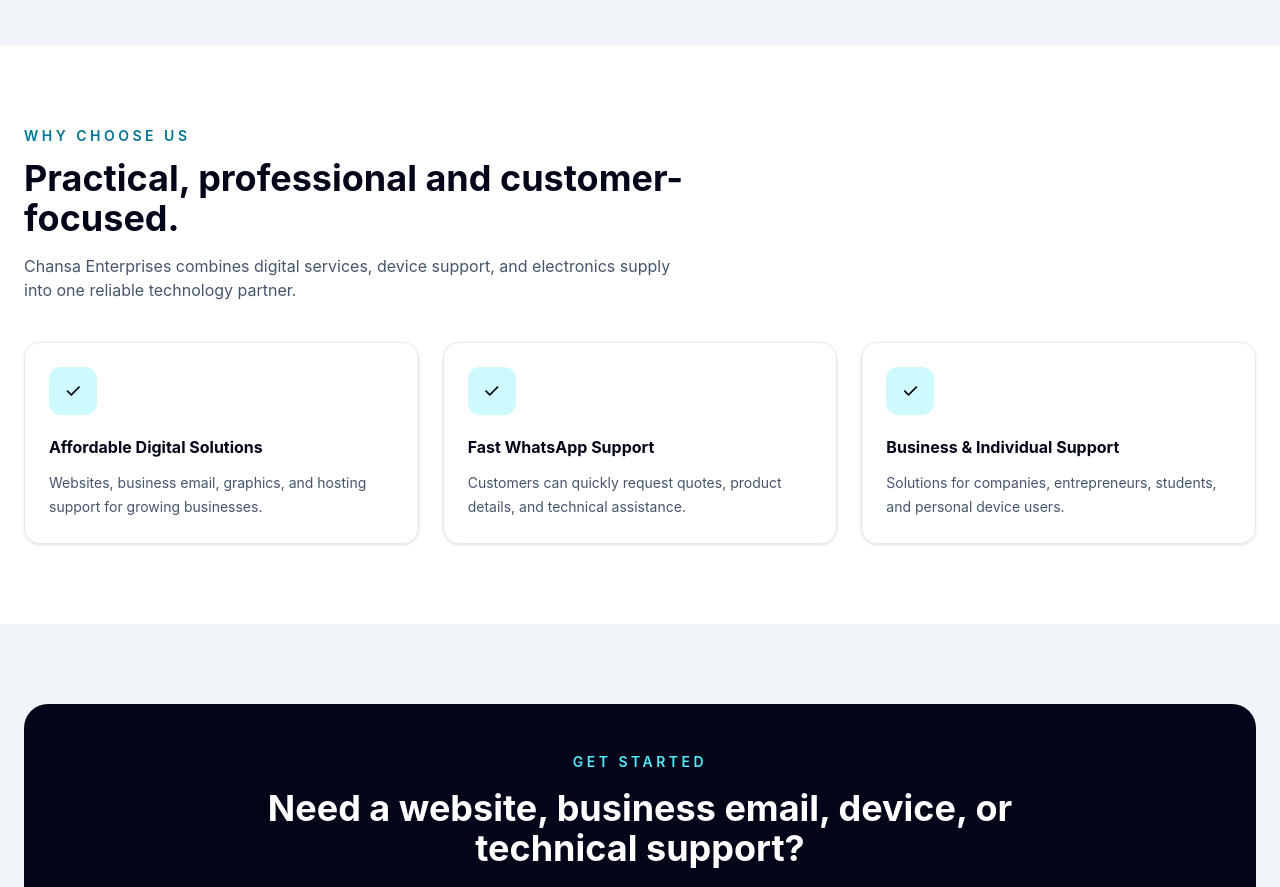
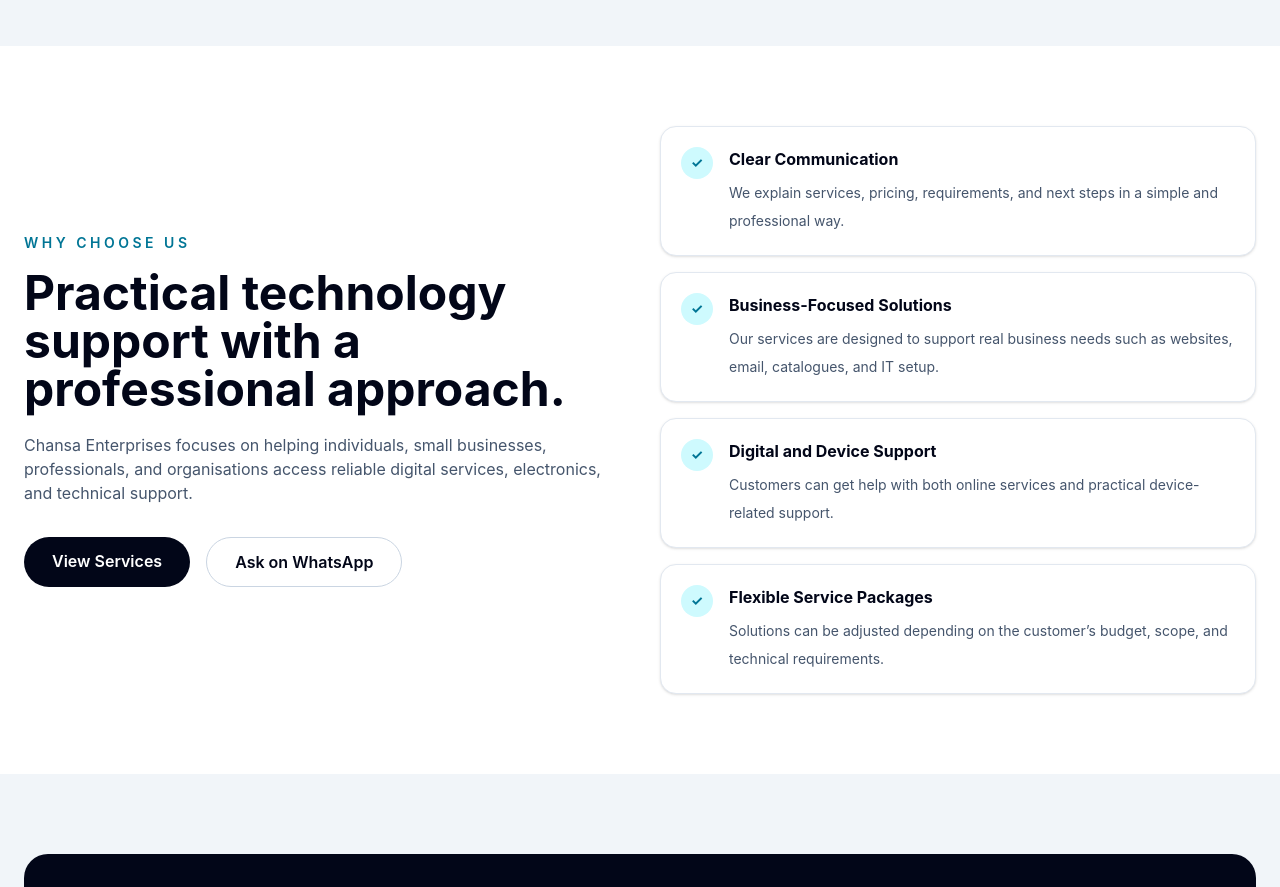
Before and after one commit to chansakelvin438-cloud/chansa-enterprises-website, a React (Vite) app: page / in a window 1280 px wide. Shown: the part 2780-3667 px from the top of the page. Built offline with nearby package versions, Linux system fonts and the light colour scheme.

Commit message:
Improve homepage trust section

```diff
--- a/src/pages/Home.jsx
+++ b/src/pages/Home.jsx
@@ -252,35 +252,75 @@
 
       <section className="bg-white px-6 py-20 text-slate-950">
   <div className="mx-auto max-w-7xl">
-          <div className="max-w-2xl">
+    <div className="grid gap-10 md:grid-cols-2 md:items-center">
+      <div>
         <p className="text-sm font-semibold uppercase tracking-[0.25em] text-cyan-700">
           Why Choose Us
         </p>
 
-            <h2 className="mt-3 text-3xl font-bold md:text-4xl">
-              Practical, professional and customer-focused.
+        <h2 className="mt-4 text-3xl font-bold md:text-5xl">
+          Practical technology support with a professional approach.
         </h2>
 
-            <p className="mt-4 text-slate-600">
-              Chansa Enterprises combines digital services, device support, and electronics
-              supply into one reliable technology partner.
+        <p className="mt-5 text-slate-600">
+          Chansa Enterprises focuses on helping individuals, small businesses,
+          professionals, and organisations access reliable digital services,
+          electronics, and technical support.
         </p>
+
+        <div className="mt-8 flex flex-col gap-4 sm:flex-row">
+          <a
+            href="/services"
+            className="rounded-full bg-slate-950 px-7 py-3 text-center font-semibold text-white hover:bg-slate-800"
+          >
+            View Services
+          </a>
+
+          <a
+            href="https://wa.me/260967644528?text=Hello%20Chansa%20Enterprises,%20I%20would%20like%20to%20ask%20about%20your%20services."
+            className="rounded-full border border-slate-300 px-7 py-3 text-center font-semibold text-slate-950 hover:bg-slate-100"
+          >
+            Ask on WhatsApp
+          </a>
+        </div>
       </div>
 
-          <div className="mt-10 grid gap-6 md:grid-cols-3">
+      <div className="grid gap-4">
         {[
-              ['Affordable Digital Solutions', 'Websites, business email, graphics, and hosting support for growing businesses.'],
-              ['Fast WhatsApp Support', 'Customers can quickly request quotes, product details, and technical assistance.'],
-              ['Business & Individual Support', 'Solutions for companies, entrepreneurs, students, and personal device users.'],
-            ].map(([title, text]) => (
-              <div key={title} className="rounded-2xl border border-slate-200 p-6 shadow-sm transition hover:-translate-y-1 hover:shadow-lg">
-                <div className="mb-5 flex h-12 w-12 items-center justify-center rounded-xl bg-cyan-100 text-xl">
+          {
+            title: 'Clear Communication',
+            text: 'We explain services, pricing, requirements, and next steps in a simple and professional way.',
+          },
+          {
+            title: 'Business-Focused Solutions',
+            text: 'Our services are designed to support real business needs such as websites, email, catalogues, and IT setup.',
+          },
+          {
+            title: 'Digital and Device Support',
+            text: 'Customers can get help with both online services and practical device-related support.',
+          },
+          {
+            title: 'Flexible Service Packages',
+            text: 'Solutions can be adjusted depending on the customer’s budget, scope, and technical requirements.',
+          },
+        ].map((item) => (
+          <div
+            key={item.title}
+            className="rounded-2xl border border-slate-200 bg-white p-5 shadow-sm"
+          >
+            <div className="flex gap-4">
+              <span className="flex h-8 w-8 shrink-0 items-center justify-center rounded-full bg-cyan-100 text-sm font-bold text-cyan-700">
                 ✓
+              </span>
+
+              <div>
+                <h3 className="font-bold text-slate-950">{item.title}</h3>
+                <p className="mt-2 text-sm leading-7 text-slate-600">{item.text}</p>
               </div>
-                <h3 className="font-bold">{title}</h3>
-                <p className="mt-3 text-sm leading-6 text-slate-600">{text}</p>
+            </div>
           </div>
         ))}
+      </div>
     </div>
   </div>
 </section>
```
Lines whose indentation alone changed are shown as unchanged.
